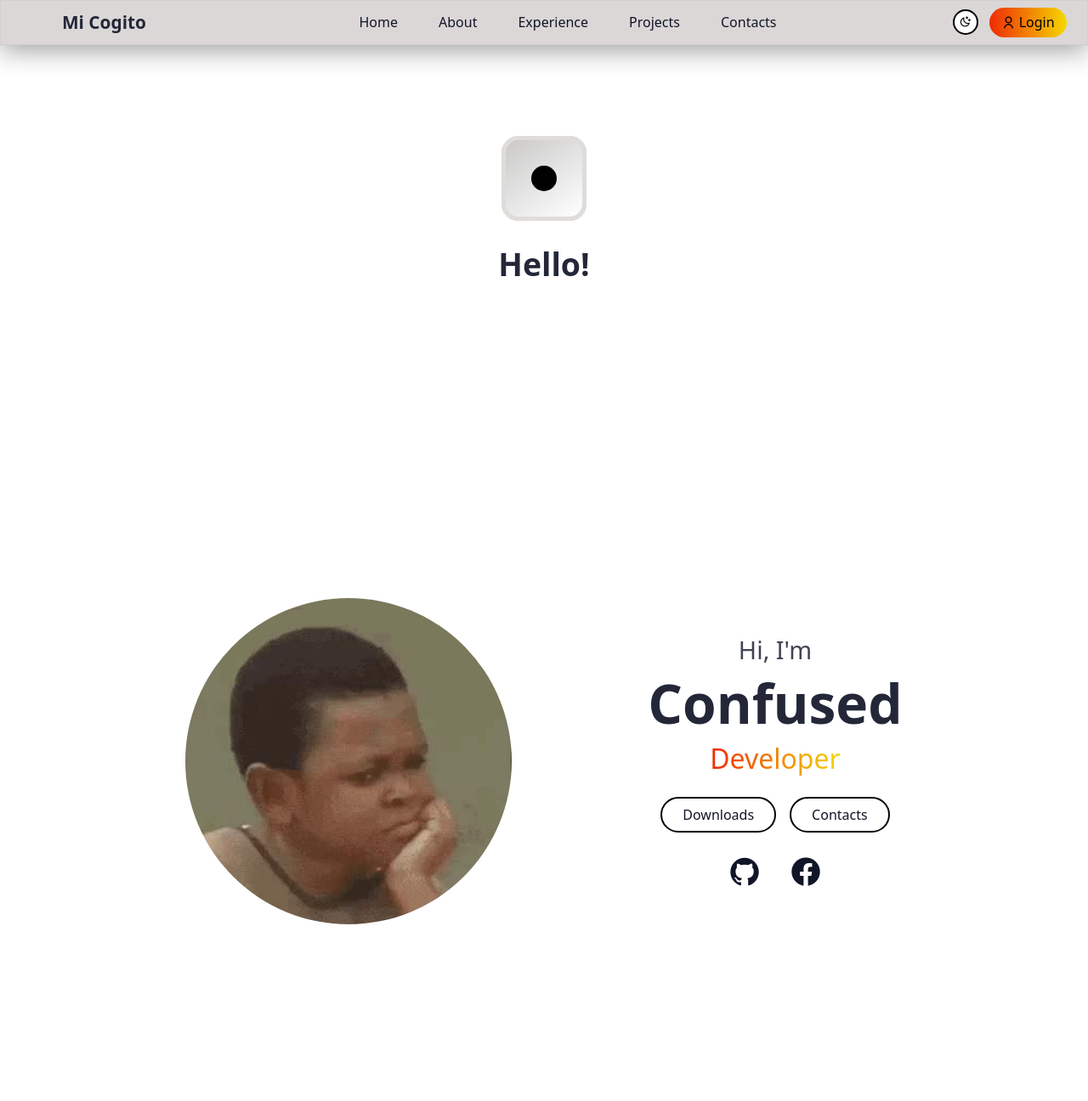
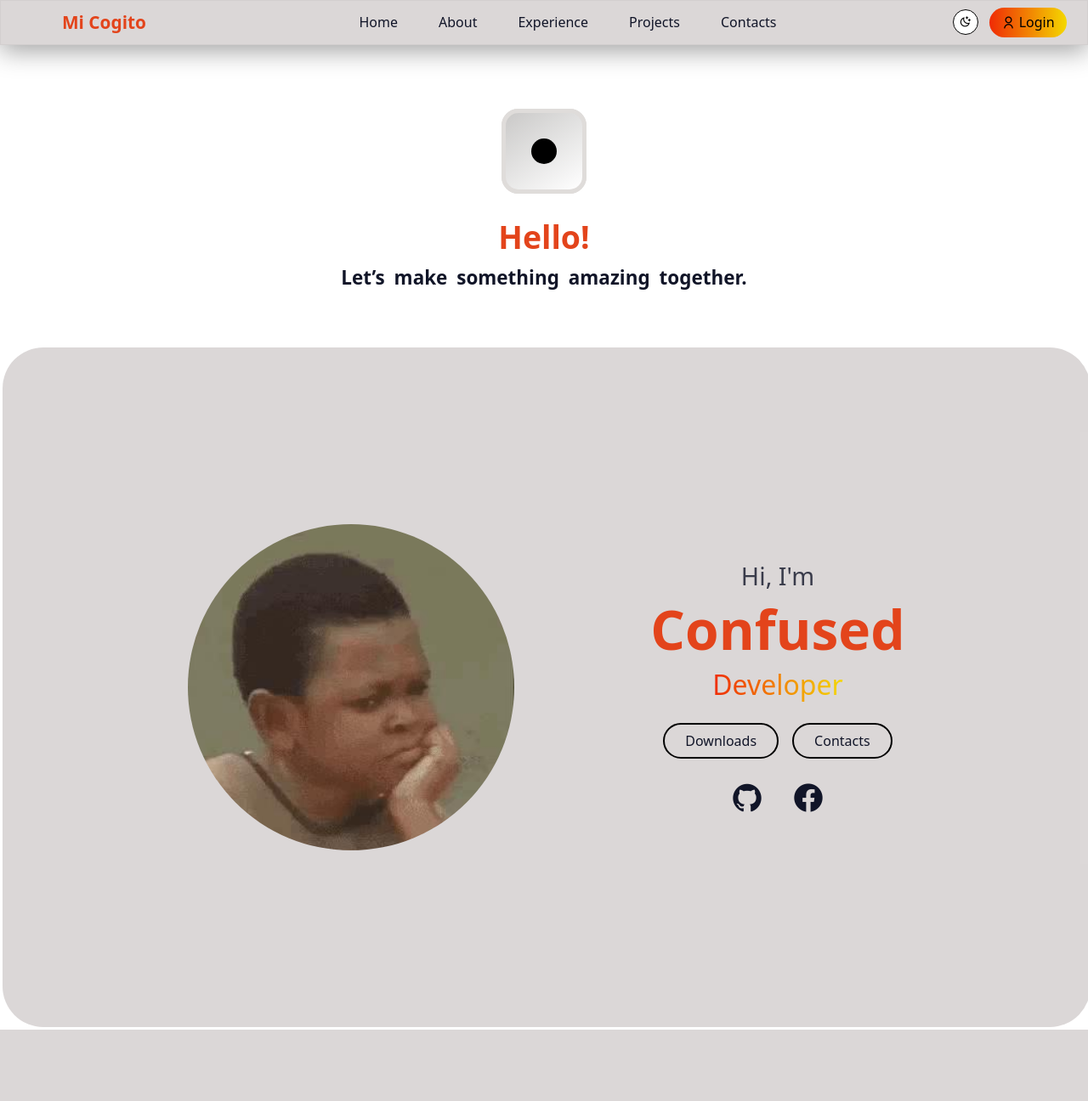
Before and after one commit to SamAnaniasCases/myPortfolio, a PHP site: page /myPortfolio.html in a window 1280 px wide. Shown: the whole page at 85% size. After the commit the page ends 1212 px from the top, so only its background shows below. Run offline with PHP 8.4, Linux system fonts and the light colour scheme.

Commit message:
some header changes

```diff
--- a/myPortDice.js
+++ b/myPortDice.js
@@ -2,8 +2,8 @@
 const dice = document.querySelector('.dice-container');
 const rollBtn = document.querySelector('.roll');
 const wordDisplay = document.querySelector('.word-display');
-const words = ["Hello!", "Musta!", "Bonjour!", "Ohayoo!", "Hola", "Ni Hao",
-    "Anyeong Haseyo", "Konnichiwa", "Namaste"
+const words = ["Hello!", "Musta!", "Bonjour!", "Ohayoo!", "Hola!", "Ni Hao!",
+    "Anyeong Haseyo!", "Konnichiwa!", "Namaste!"
 ];
 let shuffleInterval;
 let isRolling = false;
--- a/myPortcss.css
+++ b/myPortcss.css
@@ -126,8 +126,8 @@ header{
     top: 0.6rem;
     right: 8rem;
     cursor: pointer;
-    transition: 0.5s ease-in-out;
-    border: 2px solid var(--border-box);
+    transition: 0.3s ease-in-out;
+    border: 1px solid var(--border-box);
 }
 .dlmode i{
     fill: var(--base-color);
@@ -156,7 +195,7 @@ header{
 .dice{
     display: flex;
     flex-direction: column;
-    padding: 10rem 0;
+    padding: 8rem 0 4rem;
     gap: 5px;
     left: 50%;
     align-items: center;
@@ -264,11 +303,22 @@ header{
     font-size: 2rem;
     font-weight: bold;
     text-align: center;
+    justify-content: center;
     color: var(--secondary-text);
     transition: opacity 0.2s ease;
 }
 .word-display.fade {
     opacity: 0.2;
+}
+.short-tagline{
+    margin-top: 2px;
+    font-size: 1.2rem;
+    justify-content: center;
+    text-align: center;
+    font-weight: bold;
+    color: var(--text-color);
+    word-spacing: 5px;
+    align-items: center;
 }
 
 
@@ -279,6 +329,9 @@ section{
     padding: 8rem 12%;
     width: 100%;
     position: relative;
+    background: var(--base-variant);
+    margin: 3px;
+    border-radius: 3rem;
 }
 .about{
     display: flex;
@@ -367,7 +420,7 @@ section{
     --base-color: white;
     --base-variant: rgb(211, 206, 206, 0.8);
     --text-color: #111528;
-    --secondary-text: #232738;
+    --secondary-text: #E3441B;
     --border-box: black;
     --box-shadow: rgb(0, 0, 0, 0.37);
 
--- a/myPortfolio.html
+++ b/myPortfolio.html
@@ -50,12 +50,13 @@
             </div>
         </div>
         <div class="word-display"><h3>Hello!</h3></div>
+        <div class="short-tagline"><h3>Let’s make something amazing together.</h3></div>
 
     </div>
 
     <section class="about" id="about">
         <div class="about-container">
-            <img src="confused.jpg" alt="confusedmf">
+            <img src="images/confused.jpg" alt="confusedmf">
 
             <div class="about-info">
 
```
Also changed, not shown: other parts of myPortcss.css (+40 -1 lines), images/confused.jpg (renamed from confused.jpg).
